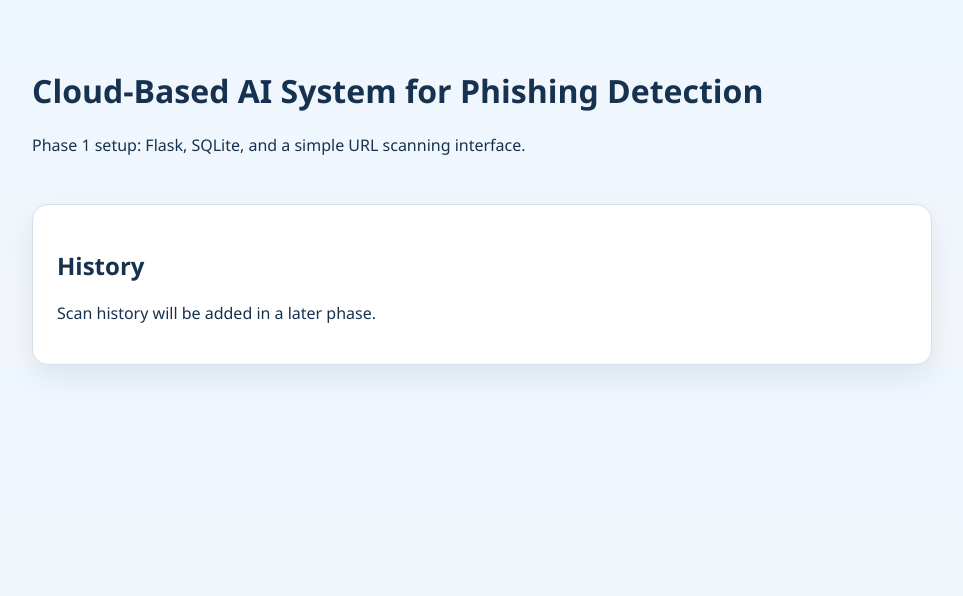
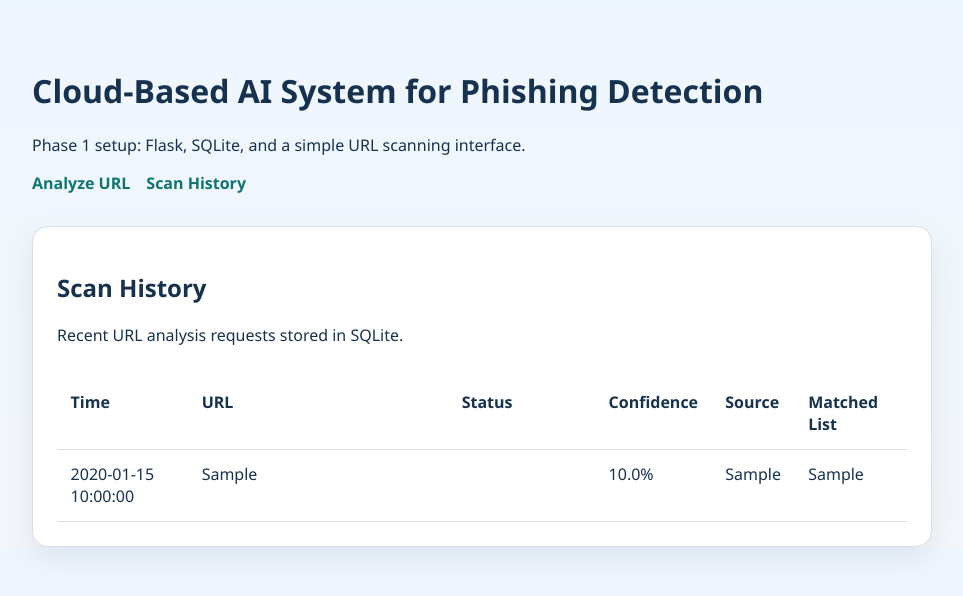
Before and after one commit to Alok-Vats/url-detector, a Flask app: template app/templates/history.html in a window 1280 px wide. Shown: the top 596 px of the page, without its empty margins (158-1121 px from the left). Run offline with Flask 3, Linux system fonts and the light colour scheme; the template is opened without the code that fills it: most values are stand-ins (such as "Sample title", 1, 10 or a date in 2020).

Commit message:
Phase-3d

```diff
--- a/app/db/database.py
+++ b/app/db/database.py
@@ -22,6 +22,20 @@ CREATE TABLE IF NOT EXISTS whitelist_urls (
     url TEXT NOT NULL UNIQUE,
     domain TEXT NOT NULL,
     note TEXT,
+    created_at TIMESTAMP DEFAULT CURRENT_TIMESTAMP
+);
+
+CREATE TABLE IF NOT EXISTS scan_history (
+    id INTEGER PRIMARY KEY AUTOINCREMENT,
+    input_type TEXT NOT NULL,
+    input_value TEXT NOT NULL,
+    normalized_value TEXT NOT NULL,
+    prediction TEXT NOT NULL,
+    confidence REAL NOT NULL,
+    matched_list TEXT,
+    model_source TEXT NOT NULL,
+    reasons TEXT NOT NULL,
+    features TEXT NOT NULL,
     created_at TIMESTAMP DEFAULT CURRENT_TIMESTAMP
 );
 """
@@ -65,6 +79,14 @@ def fetch_one(query: str, params: tuple = ()) -> sqlite3.Row | None:
     return row
 
 
+def fetch_all(query: str, params: tuple = ()) -> list[sqlite3.Row]:
+    """Fetch all rows for a read query."""
+    cursor = get_db().execute(query, params)
+    rows = cursor.fetchall()
+    cursor.close()
+    return rows
+
+
 def execute_query(query: str, params: tuple = ()) -> None:
     """Execute a write query and commit it immediately."""
     db = get_db()
--- a/app/static/css/style.css
+++ b/app/static/css/style.css
@@ -29,6 +29,18 @@ body {
 
 .site-header {
   padding: 3rem 0 2rem;
+}
+
+.site-nav {
+  display: flex;
+  gap: 1rem;
+  margin-top: 1rem;
+}
+
+.site-nav a {
+  color: var(--primary);
+  font-weight: 600;
+  text-decoration: none;
 }
 
 .panel {
@@ -65,6 +77,10 @@ button,
   cursor: pointer;
 }
 
+.button-link-secondary {
+  background: #34516f;
+}
+
 .alert {
   border-radius: 10px;
   padding: 0.8rem 1rem;
@@ -90,3 +106,26 @@ button,
 .badge-legitimate {
   background: var(--success);
 }
+
+.history-table-wrapper {
+  overflow-x: auto;
+}
+
+.history-table {
+  width: 100%;
+  border-collapse: collapse;
+  margin-top: 1rem;
+}
+
+.history-table th,
+.history-table td {
+  padding: 0.85rem;
+  border-bottom: 1px solid var(--border);
+  text-align: left;
+  vertical-align: top;
+}
+
+.history-url {
+  min-width: 260px;
+  word-break: break-word;
+}
--- a/app/templates/base.html
+++ b/app/templates/base.html
@@ -11,6 +11,10 @@
       <div class="container">
         <h1>Cloud-Based AI System for Phishing Detection</h1>
         <p>Phase 1 setup: Flask, SQLite, and a simple URL scanning interface.</p>
+        <nav class="site-nav">
+          <a href="{{ url_for('main.index') }}">Analyze URL</a>
+          <a href="{{ url_for('main.history') }}">Scan History</a>
+        </nav>
       </div>
     </header>
 
--- a/app/templates/history.html
+++ b/app/templates/history.html
@@ -4,7 +4,40 @@
 
 {% block content %}
   <section class="panel">
-    <h2>History</h2>
-    <p>Scan history will be added in a later phase.</p>
+    <h2>Scan History</h2>
+    <p>Recent URL analysis requests stored in SQLite.</p>
+
+    {% if records %}
+      <div class="history-table-wrapper">
+        <table class="history-table">
+          <thead>
+            <tr>
+              <th>Time</th>
+              <th>URL</th>
+              <th>Status</th>
+              <th>Confidence</th>
+              <th>Source</th>
+              <th>Matched List</th>
+            </tr>
+          </thead>
+          <tbody>
+            {% for record in records %}
+              <tr>
+                <td>{{ record.created_at }}</td>
+                <td class="history-url">{{ record.normalized_value }}</td>
+                <td>
+                  <span class="badge badge-{{ record.prediction }}">{{ record.prediction | upper }}</span>
+                </td>
+                <td>{{ "%.1f"|format(record.confidence * 100) }}%</td>
+                <td>{{ record.model_source.replace('_', ' ') | title }}</td>
+                <td>{{ record.matched_list | title if record.matched_list else "-" }}</td>
+              </tr>
+            {% endfor %}
+          </tbody>
+        </table>
+      </div>
+    {% else %}
+      <p>No scans have been recorded yet.</p>
+    {% endif %}
   </section>
 {% endblock %}
--- a/app/templates/result.html
+++ b/app/templates/result.html
@@ -11,6 +11,7 @@
       <span class="badge badge-{{ result.prediction }}">{{ result.prediction | upper }}</span>
     </p>
     <p><strong>Confidence:</strong> {{ "%.1f"|format(result.confidence * 100) }}%</p>
+    <p><strong>Detection Source:</strong> {{ result.model_source.replace('_', ' ') | title }}</p>
     {% if result.matched_list %}
       <p><strong>Matched List:</strong> {{ result.matched_list | title }}</p>
     {% endif %}
@@ -35,5 +36,6 @@
     </ul>
 
     <a class="button-link" href="{{ url_for('main.index') }}">Analyze another URL</a>
+    <a class="button-link button-link-secondary" href="{{ url_for('main.history') }}">View history</a>
   </section>
 {% endblock %}
```
Also changed, not shown: app/routes.py (+20 -2 lines), app/services/history_service.py (added, +73 -0 lines), app/services/prediction_service.py (+15 -1 lines), tests/test_routes.py (+30 -1 lines), instance/test.sqlite3.
